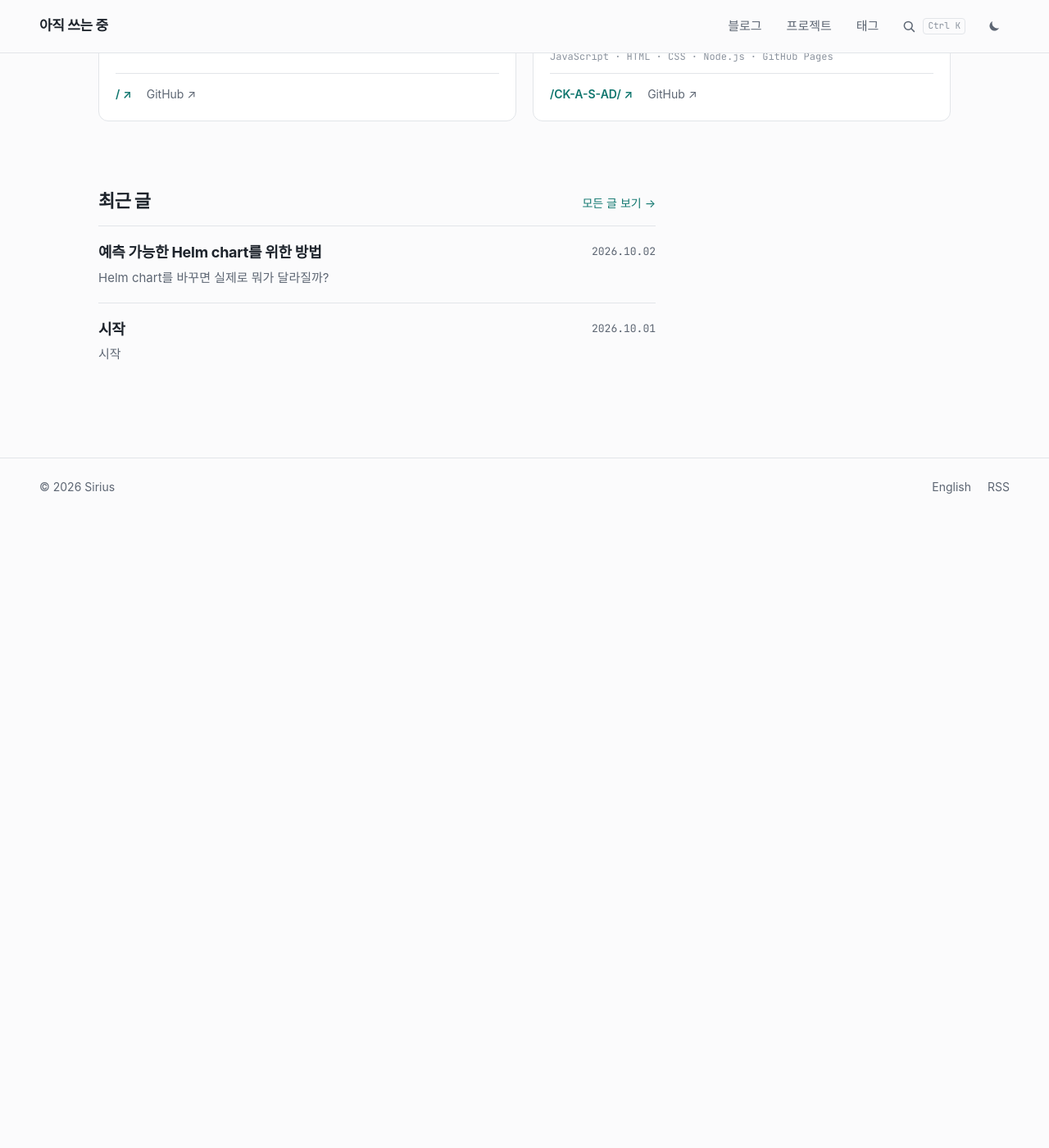
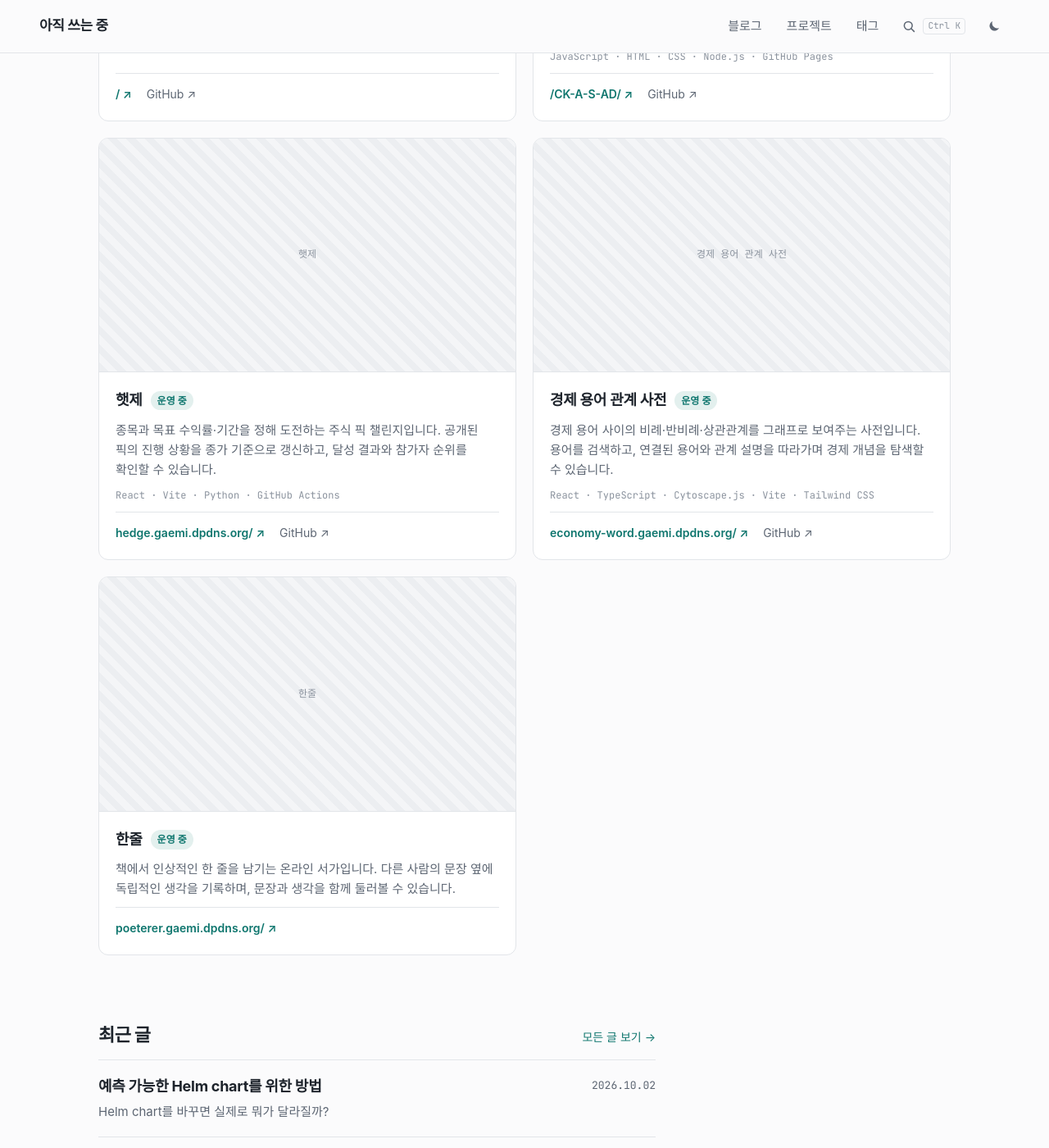
Before and after one commit to powerpower2005/powerpower2005.github.io, a Jekyll site: the page built from index.html, in a window 1280 px wide and 1400 px high, scrolled down 847 px. Shown: the whole window at 82% size. Built offline with Jekyll 4.4.1, drawn with Linux system fonts in a browser that asks for light colours; some web fonts are replaced; before the commit the page ends 1477 px from its top, so only the background shows below that.

Commit message:
Add Hedge, economy dictionary, and Hanjul projects

```diff
--- a/_data/projects.yml
+++ b/_data/projects.yml
@@ -24,3 +24,39 @@
   desc: CKA·CKS·CKAD 학습을 위한 쿠버네티스 문제집. 직접 입력 채점, 오답노트, 시간 제한 풀이와 개인 클러스터 실습 가이드를 제공합니다.
   desc_en: A Kubernetes study site for CKA, CKS, and CKAD with typed-answer grading, wrong-answer review, timed practice, and guides for hands-on labs in your own cluster.
   stack: [JavaScript, HTML, CSS, Node.js, GitHub Pages]
+
+- id: hedge
+  name: 햇제
+  name_en: Hedge
+  path: https://hedge.gaemi.dpdns.org/
+  repo: https://github.com/powerpower2005/Hedge
+  status: live
+  home: true
+  short: 목표 수익률과 기간을 정해 도전하는 주식 픽 챌린지
+  short_en: A stock-pick challenge with return targets and time limits
+  desc: 종목과 목표 수익률·기간을 정해 도전하는 주식 픽 챌린지입니다. 공개된 픽의 진행 상황을 종가 기준으로 갱신하고, 달성 결과와 참가자 순위를 확인할 수 있습니다.
+  desc_en: A stock-pick challenge where participants set a ticker, return target, and deadline. Follow public picks using closing prices and review results and participant rankings.
+  stack: [React, Vite, Python, GitHub Actions]
+
+- id: economy-word
+  name: 경제 용어 관계 사전
+  name_en: Economic Terms Relationship Dictionary
+  path: https://economy-word.gaemi.dpdns.org/
+  repo: https://github.com/powerpower2005/EconomyWordmap
+  status: live
+  home: true
+  short: 경제 용어의 관계를 그래프로 탐색하는 사전
+  short_en: Explore economic terms and their relationships as a graph
+  desc: 경제 용어 사이의 비례·반비례·상관관계를 그래프로 보여주는 사전입니다. 용어를 검색하고, 연결된 용어와 관계 설명을 따라가며 경제 개념을 탐색할 수 있습니다.
+  desc_en: A dictionary that visualizes direct, inverse, and correlated relationships between economic terms. Search terms and explore connected concepts and relationship explanations.
+  stack: [React, TypeScript, Cytoscape.js, Vite, Tailwind CSS]
+
+- id: poeterer
+  name: 한줄
+  path: https://poeterer.gaemi.dpdns.org/
+  status: live
+  home: true
+  short: 책의 한 줄과 그 옆에 남기는 생각
+  short_en: A line from a book and the thoughts beside it
+  desc: 책에서 인상적인 한 줄을 남기는 온라인 서가입니다. 다른 사람의 문장 옆에 독립적인 생각을 기록하며, 문장과 생각을 함께 둘러볼 수 있습니다.
+  desc_en: An online bookshelf for memorable lines from books. Browse shared passages and leave independent thoughts beside them.
--- a/index.html
+++ b/index.html
@@ -35,7 +35,10 @@
           <p class="project-desc">{{ pj.desc }}</p>
           {% if pj.stack %}<span class="project-stack">{{ pj.stack | join: " · " }}</span>{% endif %}
           <div class="project-links">
-            {% if pj.path %}<a class="project-path" href="{{ pj.path | relative_url }}">{{ pj.path }} ↗</a>{% endif %}
+            {% if pj.path %}
+            {% assign project_href = pj.path %}{% unless pj.path contains '://' %}{% assign project_href = pj.path | relative_url %}{% endunless %}
+            <a class="project-path" href="{{ project_href }}"{% if pj.path contains '://' %} target="_blank" rel="noopener"{% endif %}>{{ pj.path | remove: 'https://' | remove: 'http://' }} ↗</a>
+            {% endif %}
             {% if pj.repo %}<a class="project-repo" href="{{ pj.repo }}" target="_blank" rel="noopener">GitHub ↗</a>{% endif %}
             {% if pj_posts.size > 0 %}<a class="project-related" href="{{ t.projects_url | relative_url }}#{{ pj.id }}">{{ t.related_posts }} {{ pj_posts.size }} →</a>{% endif %}
           </div>
--- a/projects/index.html
+++ b/projects/index.html
@@ -18,7 +18,10 @@
       <p class="project-desc">{{ pj.desc }}</p>
       {% if pj.stack %}<span class="project-stack">{{ pj.stack | join: " · " }}</span>{% endif %}
       <div class="project-links">
-        {% if pj.path %}<a class="project-path" href="{{ pj.path | relative_url }}">{{ pj.path }} ↗</a>{% endif %}
+        {% if pj.path %}
+        {% assign project_href = pj.path %}{% unless pj.path contains '://' %}{% assign project_href = pj.path | relative_url %}{% endunless %}
+        <a class="project-path" href="{{ project_href }}"{% if pj.path contains '://' %} target="_blank" rel="noopener"{% endif %}>{{ pj.path | remove: 'https://' | remove: 'http://' }} ↗</a>
+        {% endif %}
         {% if pj.repo %}<a class="project-repo" href="{{ pj.repo }}" target="_blank" rel="noopener">GitHub ↗</a>{% endif %}
       </div>
       {% if pj_posts.size > 0 %}
```
